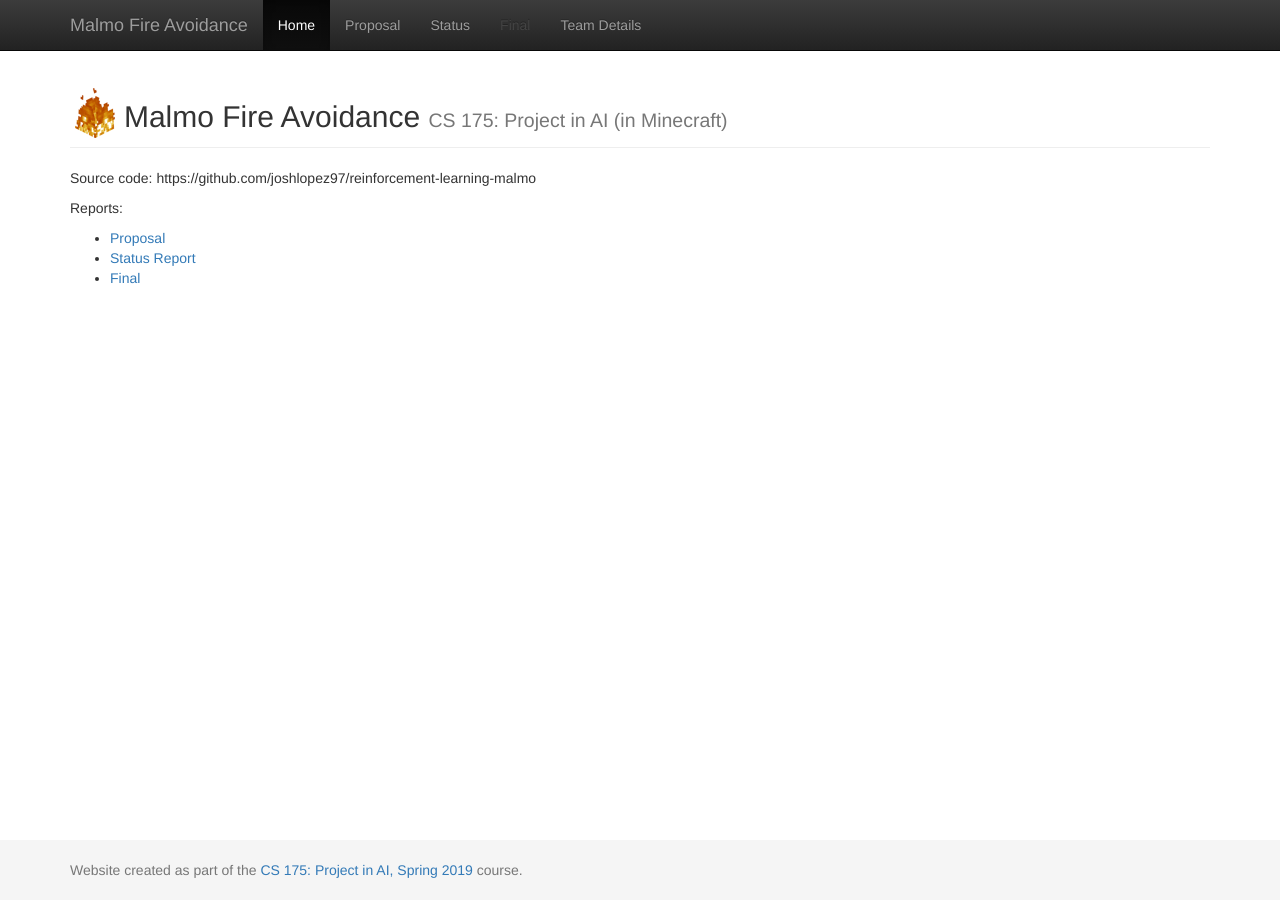
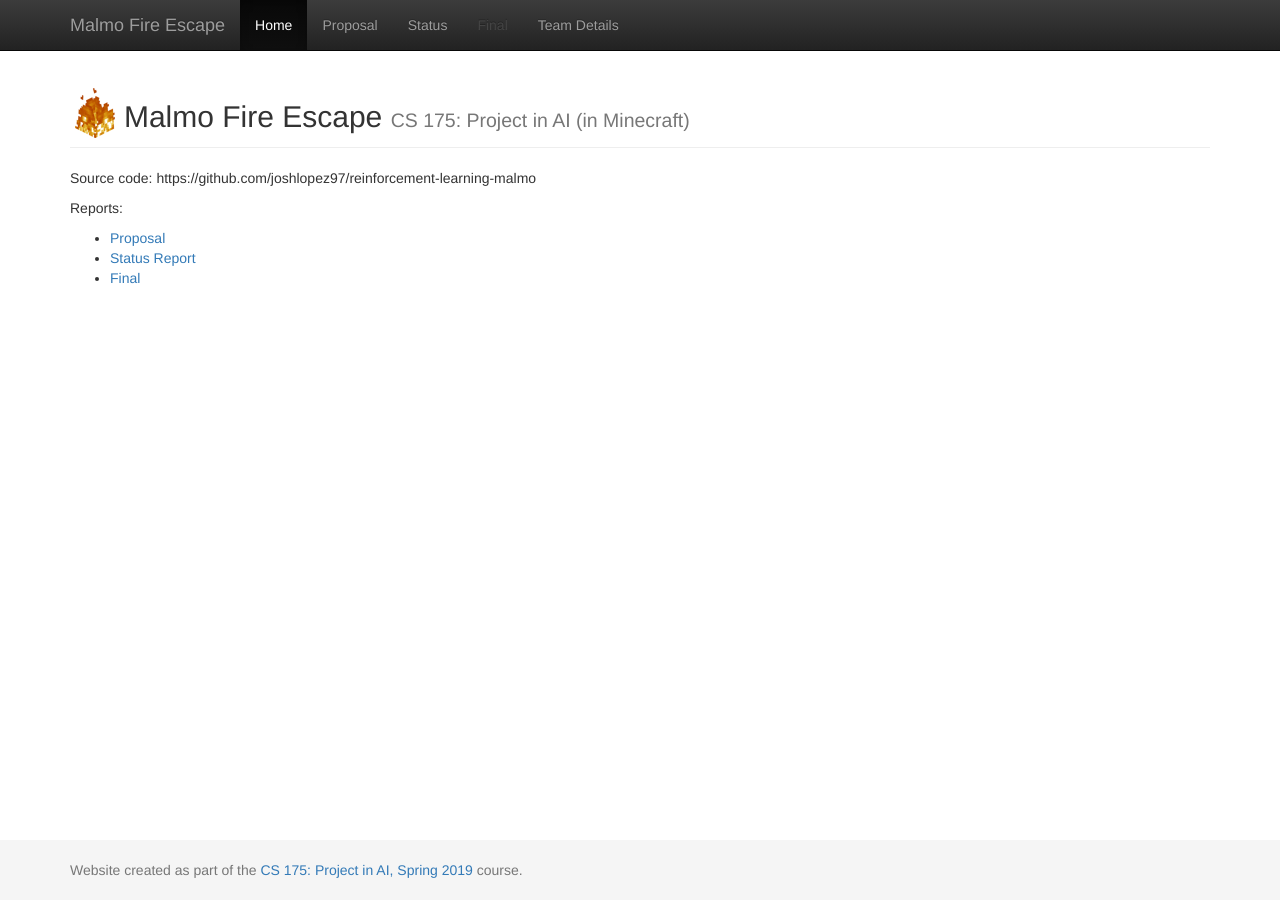
Before and after one commit to joshlopez97/FireEscape, a Jekyll site: the page built from docs/index.md, in a window 1280 px wide. Built offline with Jekyll 4.4.1, drawn with Linux system fonts in a browser that asks for light colours.

Commit message:
Changed project name

```diff
--- a/docs/_config.yml
+++ b/docs/_config.yml
@@ -1,7 +1,7 @@
 ###########
 # site.title
 
-title:    'Malmo Fire Avoidance'
+title:    'Malmo Fire Escape'
 subtitle: 'CS 175: Project in AI (in Minecraft)'
 
 
```
